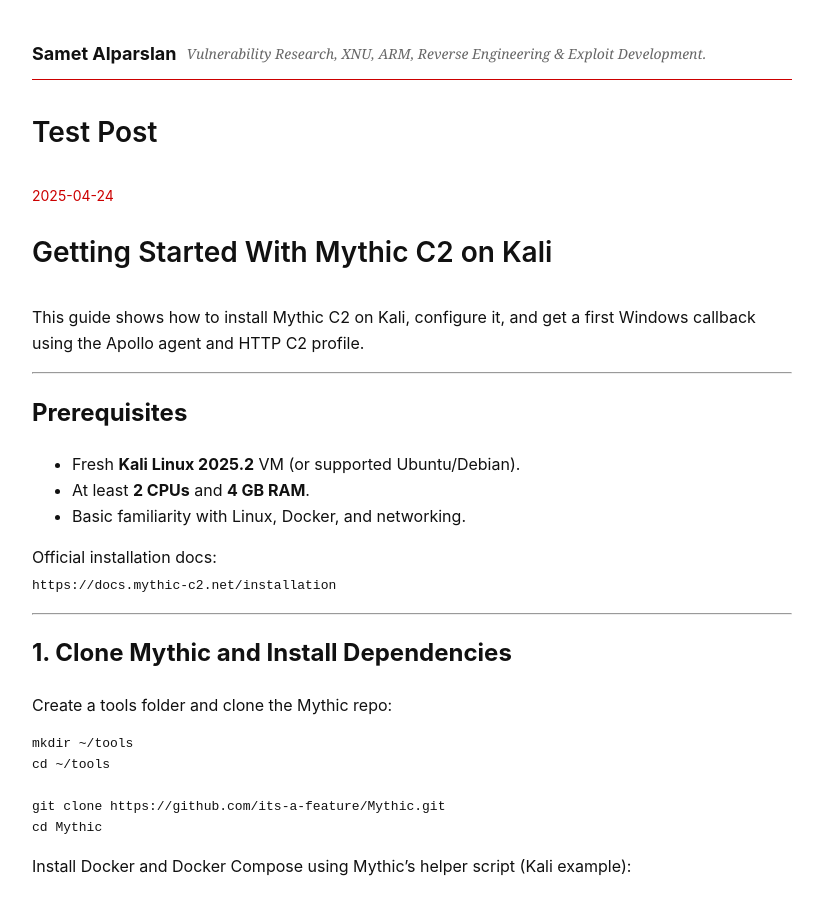
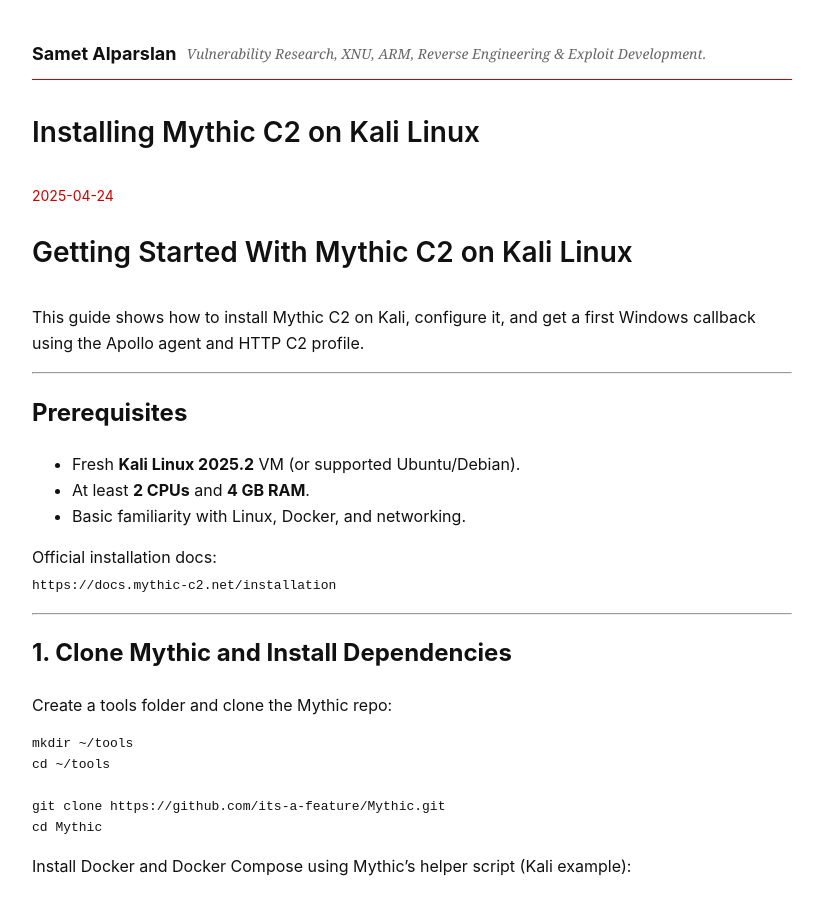
Before and after one commit to redmach/redmach.github.io, a Jekyll site: the page built from _posts/2025-04-24-MythicC2-Kali.md, in a window 1280 px wide and 900 px high. Shown: the whole window, without its empty margins (228-1051 px from the left). Built offline with Jekyll 4.4.1, drawn with Linux system fonts in a browser that asks for light colours.

Commit message:
Update and rename 2025-04-24-test-post.md to 2025-04-24-MythicC2-Kali.md

```diff
--- a/_posts/2025-04-24-test-post.md
+++ b/_posts/2025-04-24-MythicC2-Kali.md
@@ -1,10 +1,10 @@
 ---
-title: "Test Post"
+title: "Installing Mythic C2 on Kali Linux"
 date: 2025-04-24
 layout: post
 ---
 
-# Getting Started With Mythic C2 on Kali
+# Getting Started With Mythic C2 on Kali Linux
 
 This guide shows how to install Mythic C2 on Kali, configure it, and get a first Windows callback using the Apollo agent and HTTP C2 profile.
 
```
